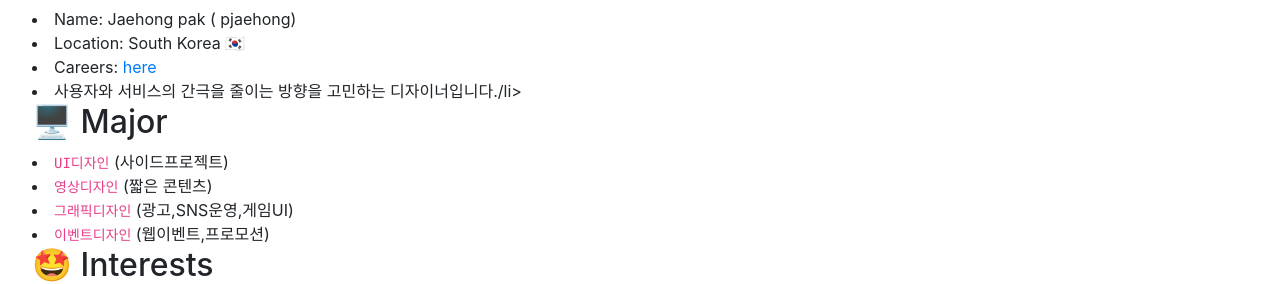
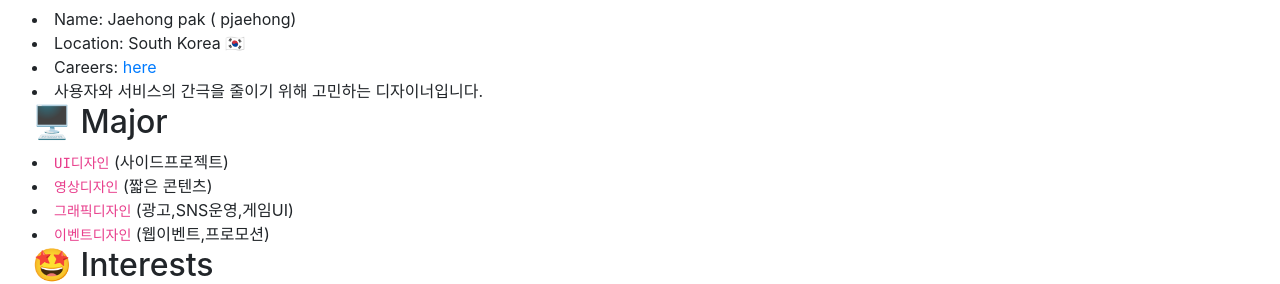
Before and after one commit to pjaehong/pjaehong.github.io, a Jekyll site: the page built from index.html, in a window 1280 px wide. Shown: the part 790-1074 px from the top of the page. Built offline with Jekyll 4.4.1, drawn with Linux system fonts in a browser that asks for light colours; nearby versions of some CDN libraries; comment, search, counter and statistics services are not loaded.

Commit message:
Update home.html

```diff
--- a/_layouts/home.html
+++ b/_layouts/home.html
@@ -17,7 +17,7 @@ layout: page
   <li>Name: {{ site.data.authors.author.bio.name }} ( {{ site.data.authors.author.bio.nick }})</li>
   <li>Location: {{ site.data.authors.author.bio.location }}</li>
   <li>Careers: <a href="/career/">here</a></li>
-  <li>사용자와 서비스의 간극을 줄이는 방향을 고민하는 디자이너입니다./li>
+  <li>사용자와 서비스의 간극을 줄이기 위해 고민하는 디자이너입니다.</li>
 </div>
 <!-- Major -->
 {% if site.data.authors.author.Majors.size > 0 %}
```
